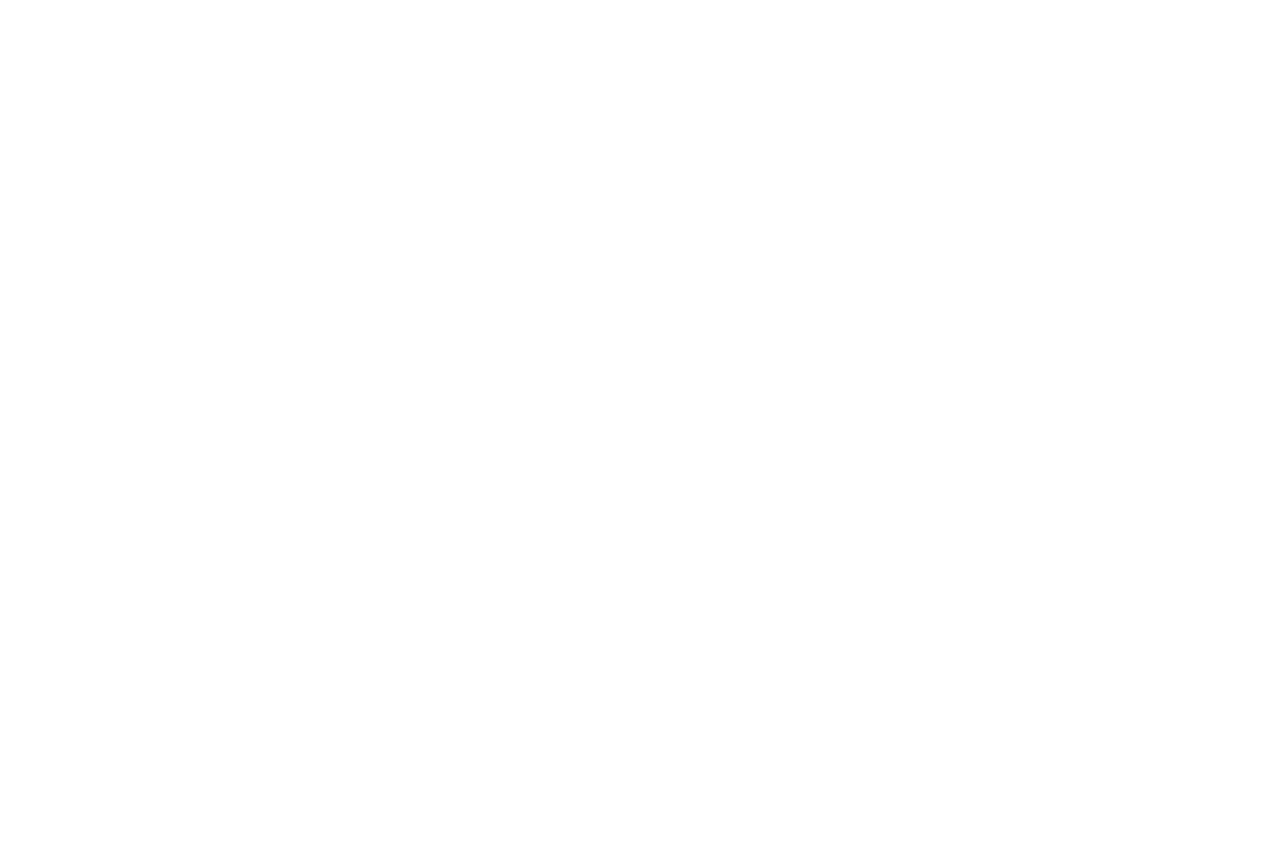
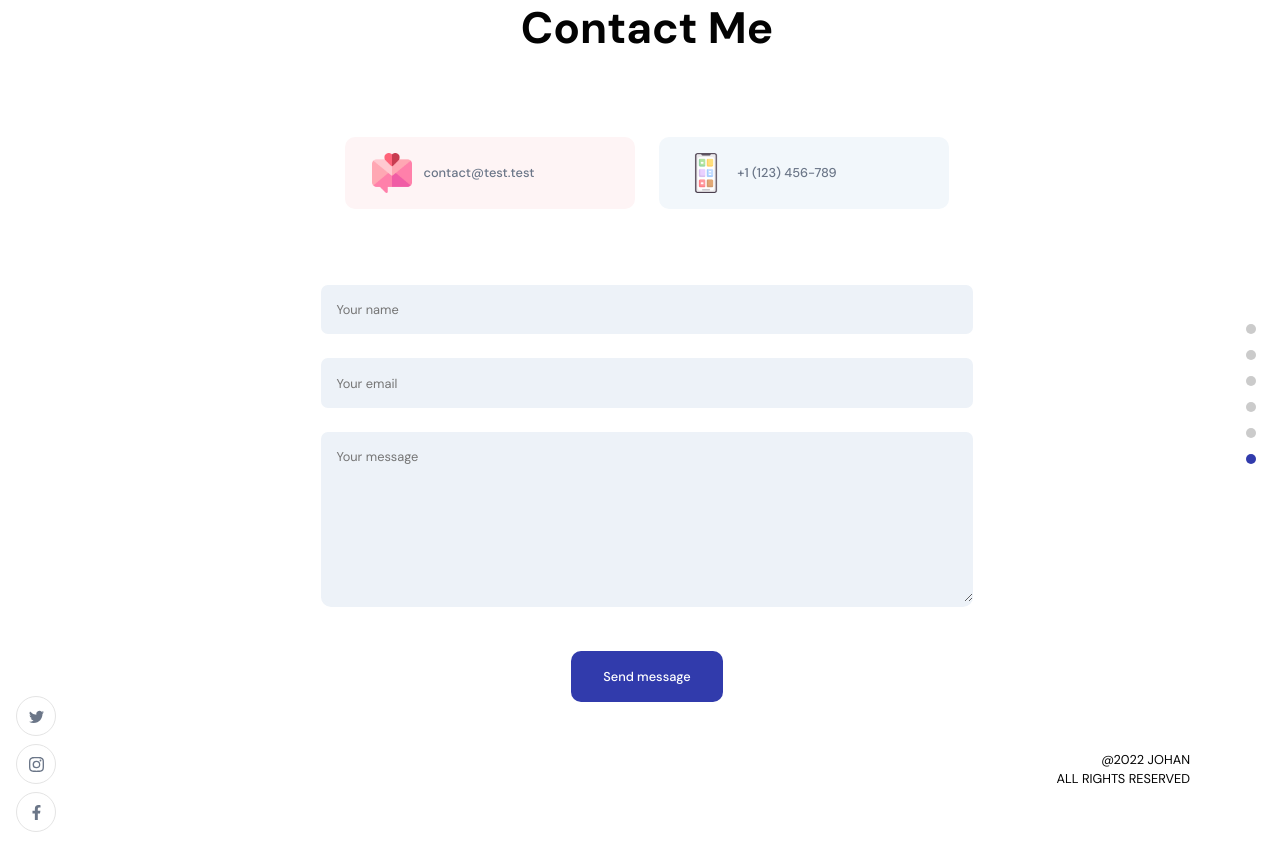
Before and after one commit to johanstech/Tutorials-Web-Fullstack-Portfolio, a React (Create React App) app: page / in a window 1280 px wide. Shown: the part 4080-4932 px from the top of the page. Before the commit the page ends 4036 px from the top, so only its background shows below. Built offline with nearby package versions, Linux system fonts and the light colour scheme.

Commit message:
Added Footer section

```diff
--- a/src/containers/Footer/Footer.jsx
+++ b/src/containers/Footer/Footer.jsx
@@ -1,7 +1,104 @@
-import React from 'react';
+import React, { useState } from 'react';
+
+import { AppWrap, MotionWrap } from '../../wrapper';
+import { client } from '../../contentClient';
+import { images } from '../../constants/images';
 
 import './Footer.scss';
 
-export const Footer = () => {
-  return <div>Footer</div>;
+const Footer = () => {
+  const [formData, setFormData] = useState({
+    name: '',
+    email: '',
+    message: '',
+  });
+  const [isFormSubmitted, setIsFormSubmitted] = useState(false);
+  const [loading, setLoading] = useState(false);
+
+  const { name, email, message } = formData;
+
+  const handleChangeInput = (e) => {
+    const { name, value } = e.target;
+    setFormData({ ...formData, [name]: value });
+  };
+
+  const handleSubmit = () => {
+    setLoading(true);
+    const contact = {
+      name: name,
+      email: email,
+      message: message,
+    };
+    //? Do something with contact, since I'm not using Sanity CMS
+    setTimeout(() => {
+      setLoading(false);
+      setIsFormSubmitted(true);
+    }, 500);
+  };
+
+  return (
+    <>
+      <h2 className="head-text">Contact me</h2>
+      <div className="app__footer-cards">
+        <div className="app__footer-card">
+          <img src={images.email} alt="email" />
+          <a href={`mailto:${client.email}`} className="p-text">
+            {client.email}
+          </a>
+        </div>
+        <div className="app__footer-card">
+          <img src={images.mobile} alt="mobile" />
+          <a href={`tel: ${client.mobile}`} className="p-text">
+            {client.mobile}
+          </a>
+        </div>
+      </div>
+      {!isFormSubmitted ? (
+        <div className="app__footer-form app__flex">
+          <div className="app__flex">
+            <input
+              className="p-text"
+              type="text"
+              name="name"
+              placeholder="Your name"
+              value={name}
+              onChange={handleChangeInput}
+            />
+          </div>
+          <div className="app__flex">
+            <input
+              className="p-text"
+              type="email"
+              name="email"
+              placeholder="Your email"
+              value={email}
+              onChange={handleChangeInput}
+            />
+          </div>
+          <div>
+            <textarea
+              className="p-text"
+              name="message"
+              placeholder="Your message"
+              value={message}
+              onChange={handleChangeInput}
+            />
+          </div>
+          <button type="button" className="p-text" onClick={handleSubmit}>
+            {loading ? 'Sending' : 'Send message'}
+          </button>
+        </div>
+      ) : (
+        <div>
+          <h3 className="head-text">Thank you for getting in touch!</h3>
+        </div>
+      )}
+    </>
+  );
 };
+
+export default AppWrap(
+  MotionWrap(Footer, 'app__footer'),
+  'contact',
+  'app__whitebg'
+);
--- a/src/containers/Footer/Footer.scss
+++ b/src/containers/Footer/Footer.scss
@@ -0,0 +1,112 @@
+.app__footer {
+  flex: 1;
+  flex-direction: column;
+  width: 100%;
+}
+
+.app__footer-cards {
+  display: flex;
+  width: 60%;
+  justify-content: space-evenly;
+  align-items: center;
+  flex-wrap: wrap-reverse;
+  margin: 4rem 2rem 2rem;
+
+  .app__footer-card {
+    display: flex;
+    flex-direction: row;
+    justify-content: flex-start;
+    align-items: center;
+    min-width: 290px;
+    margin: 1rem 0;
+    padding: 1rem;
+    border-radius: 10px;
+    cursor: pointer;
+    background-color: #fef4f5;
+    transition: all 0.3s ease-in-out;
+
+    img {
+      height: 40px;
+      width: 40px;
+      margin: 0 0.7rem;
+    }
+
+    p {
+      font-weight: 600;
+    }
+
+    a {
+      text-decoration: none;
+      font-weight: 500;
+    }
+
+    &:hover {
+      box-shadow: 0 0 25px #fef4f5;
+    }
+
+    @media screen and (max-width: 450px) {
+      width: 100%;
+    }
+
+    @media screen and (max-width: 768px) {
+      width: 100%;
+    }
+  }
+}
+
+.app__footer-cards .app__footer-card:last-child {
+  background-color: #f2f7fb;
+}
+
+.app__footer-form {
+  width: 60%;
+  flex-direction: column;
+  margin: 1rem 2rem;
+
+  div {
+    width: 100%;
+    margin: 0.75rem 0;
+    border-radius: 10px;
+    cursor: pointer;
+    background-color: var(--primary-color);
+    transition: all 0.3s ease-in-out;
+
+    input,
+    textarea {
+      width: 100%;
+      padding: 0.95rem;
+      border: none;
+      border-radius: 7px;
+      background-color: var(--primary-color);
+      font-family: var(--font-base);
+      color: var(--secondary-color);
+      outline: none;
+    }
+
+    textarea {
+      height: 170px;
+    }
+
+    &:hover {
+      box-shadow: 0 0 25px var(--primary-color);
+    }
+  }
+
+  button {
+    padding: 1rem 2rem;
+    border-radius: 10px;
+    border: none;
+    background-color: var(--secondary-color);
+    font-weight: 500;
+    font-family: var(--font-base);
+    color: var(--white-color);
+    outline: none;
+    margin: 2rem 0 0 0;
+    cursor: pointer;
+  }
+
+  @media screen and (max-width: 768px) {
+    width: 100%;
+    margin: 1rem 0;
+  }
+}
--- a/src/containers/index.js
+++ b/src/containers/index.js
@@ -1,5 +1,5 @@
 export { default as About } from './About/About';
-export { Footer } from './Footer/Footer';
+export { default as Footer } from './Footer/Footer';
 export { default as Header } from './Header/Header';
 export { default as Skills } from './Skills/Skills';
 export { default as Testimonial } from './Testimonial/Testimonial';
--- a/src/contentClient.js
+++ b/src/contentClient.js
@@ -1,6 +1,10 @@
 import { images } from './constants/images';
 
+//? This is my dummy client that I chose to work with instead
+//? of the Sanity CMS used in the video.
 export const client = {
+  email: 'contact@test.test',
+  mobile: '+1 (123) 456-789',
   navigationItems: [
     'home',
     'about',
```
